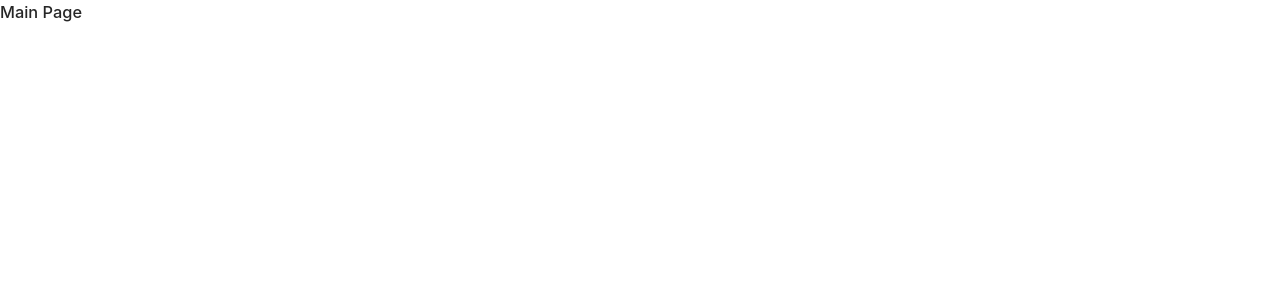
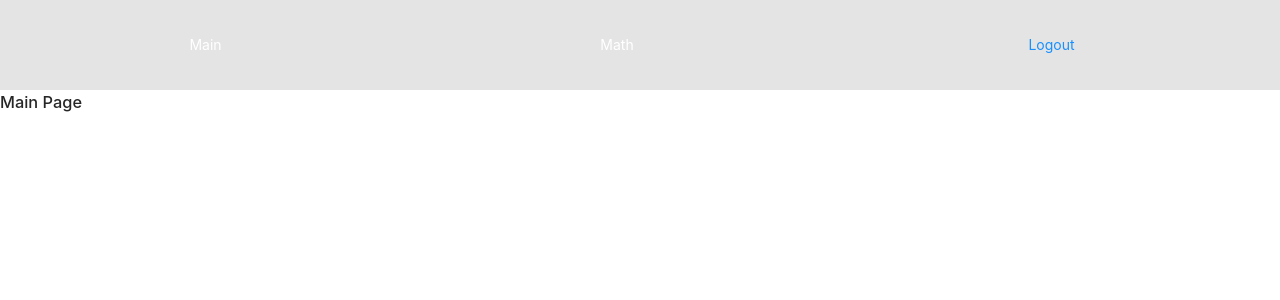
Before and after one commit to Umrzoq-developer/next_silkroad_app, a Next.js app: page /dashboard in a window 1280 px wide. Shown: the top 300 px of the page. Built offline with nearby package versions, Linux system fonts and the light colour scheme.

Commit message:
fix: application

```diff
--- a/pages/dashboard.tsx
+++ b/pages/dashboard.tsx
@@ -2,6 +2,7 @@ import { NextPage } from "next";
 import Head from "next/head";
 import React from "react";
 import Users from "@/view_components/dashboard/Users";
+import Layout from "@/layout";
 
 const Dashboard: NextPage = () => {
   return (
@@ -11,10 +12,12 @@ const Dashboard: NextPage = () => {
         <meta name="description" content="Generated by create next app" />
       </Head>
 
-      <main>
-        <h3>Main Page</h3>
-        <Users />
-      </main>
+      <Layout>
+        <main>
+          <h3>Main Page</h3>
+          <Users />
+        </main>
+      </Layout>
     </div>
   );
 };
--- a/src/layout/components/Navbar/index.tsx
+++ b/src/layout/components/Navbar/index.tsx
@@ -3,10 +3,10 @@ import React from "react";
 import { useRouter } from "next/router";
 import Link from "next/link";
 import Cookies from "js-cookie";
-import "./index.scss";
 import { AUTH_TOKEN } from "@/constants/ApiConstant";
 import { useRecoilState } from "recoil";
 import { userDetail } from "@/store/auth";
+import styles from "styles/navbar.module.scss";
 
 const Navbar: React.FC = () => {
   const navigate = useRouter();
@@ -17,11 +17,11 @@ const Navbar: React.FC = () => {
     navigate.push("/");
   };
   return (
-    <div className="navbar__layout">
-      <Link href="/main">
+    <div className={styles.navbar__layout}>
+      <Link href="/dashboard">
         <a>Main</a>
       </Link>
-      <Link href="/math">
+      <Link href="/profile">
         <a>Math</a>
       </Link>
       <Button onClick={handleClick} type="link">
--- a/src/layout/index.tsx
+++ b/src/layout/index.tsx
@@ -1,10 +1,10 @@
 import React from "react";
 import Navbar from "./components/Navbar";
-import "./index.scss";
+import styles from "styles/layout.module.scss";
 
 const Layout: React.FC = ({ children }) => {
   return (
-    <div className="main__layout">
+    <div className={styles.main__layout}>
       <Navbar />
       {children}
     </div>
```
Also changed, not shown: pages/profile.tsx (+8 -5 lines), styles/layout.module.scss (renamed from src/layout/index.scss), styles/navbar.module.scss (renamed from src/layout/components/Navbar/index.scss).
